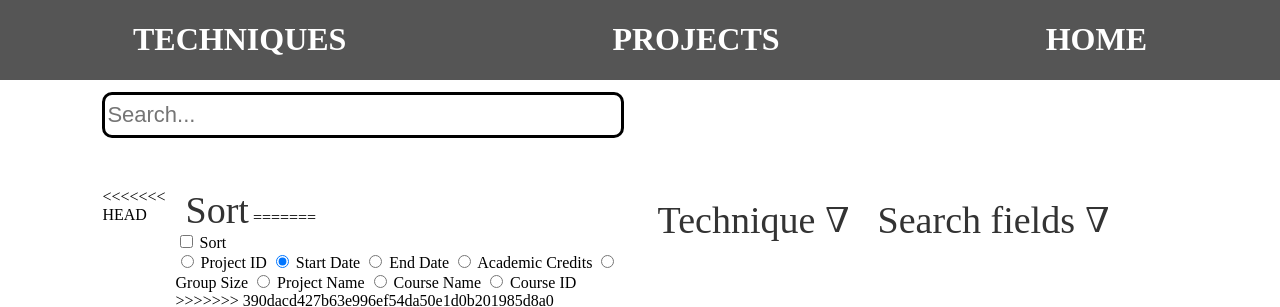
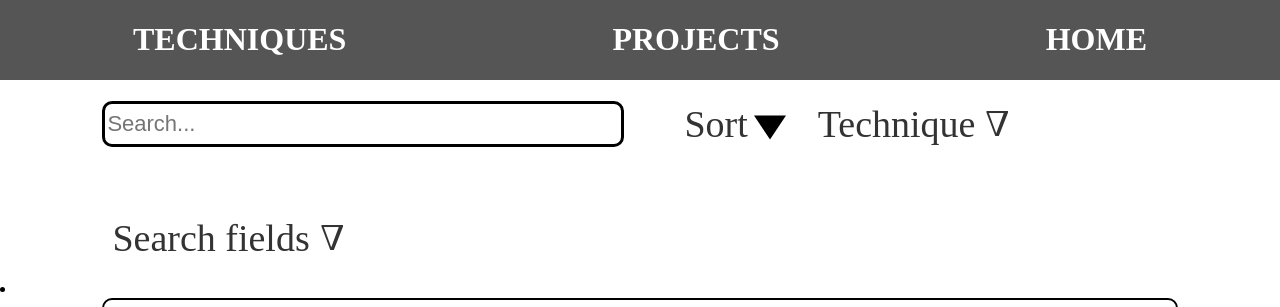
Before and after one commit to DarkDino77/TDP003, a Flask app: page /projects in a window 1280 px wide. Shown: the top 307 px of the page. Run offline with Flask 3, Linux system fonts and the light colour scheme.

Commit message:
Glömde lösa en sak i projekt för att lösa mergen

```diff
--- a/Presentationlager/templates/projects.html
+++ b/Presentationlager/templates/projects.html
@@ -20,7 +20,6 @@ Projects
           <input name="search", id="search" class="search_input" placeholder="Search...">
       </div>
       <div class="sort_by">
-<<<<<<< HEAD
         <div class="dropdown_container_sort_by">
             <input type="checkbox" class="dropdown_checkbox_sort_by" id="dropdown_sort_by">
             <label class="dropdown_label_sort_by" for="dropdown_sort_by">Sort</label>
@@ -34,21 +33,6 @@ Projects
                     <label><input type="radio" value="course_name" name="sort_by" {{"checked" if sort_by_search == "course_name"}}> Course Name</label>
                     <label><input type="radio" value="course_id" name="sort_by" {{"checked" if sort_by_search == "course_id"}}> Course ID</label>
                 </div>
-=======
-        <div class="dropdown-container">
-            <input type="checkbox" class="dropdown-checkbox" id="dropdownCheckbox">
-            <label class="dropdown-label" for="dropdownCheckbox">Sort</label>
-            <div class="dropdown-content">
-                <label><input type="radio" value="project_id" name="sort_by" {{"checked" if sort_by_search == "project_id"}}> Project ID</label>
-                <label><input type="radio" value="start_date" name="sort_by" {{"checked" if sort_by_search == "start_date"}}> Start Date</label>
-                <label><input type="radio" value="end_date" name="sort_by" {{"checked" if sort_by_search == "end_date"}}> End Date</label>
-                <label><input type="radio" value="academic_credits" name="sort_by" {{"checked" if sort_by_search == "academic_credits"}}> Academic Credits</label>
-                <label><input type="radio" value="group_size" name="sort_by" {{"checked" if sort_by_search == "group_size"}}> Group Size</label>
-                <label><input type="radio" value="project_name" name="sort_by" {{"checked" if sort_by_search == "project_name"}}> Project Name</label>
-                <label><input type="radio" value="course_name" name="sort_by" {{"checked" if sort_by_search == "course_name"}}> Course Name</label>
-                <label><input type="radio" value="course_id" name="sort_by" {{"checked" if sort_by_search == "course_id"}}> Course ID</label>
-            </div>
->>>>>>> 390dacd427b63e996ef54da50e1d0b201985d8a0
         </div>
         <div class="sort_order">
           <input type="checkbox" id="sort_order" name="sort_order" value="asc" {{"checked" if sort_order_search == "asc"}}>
```
